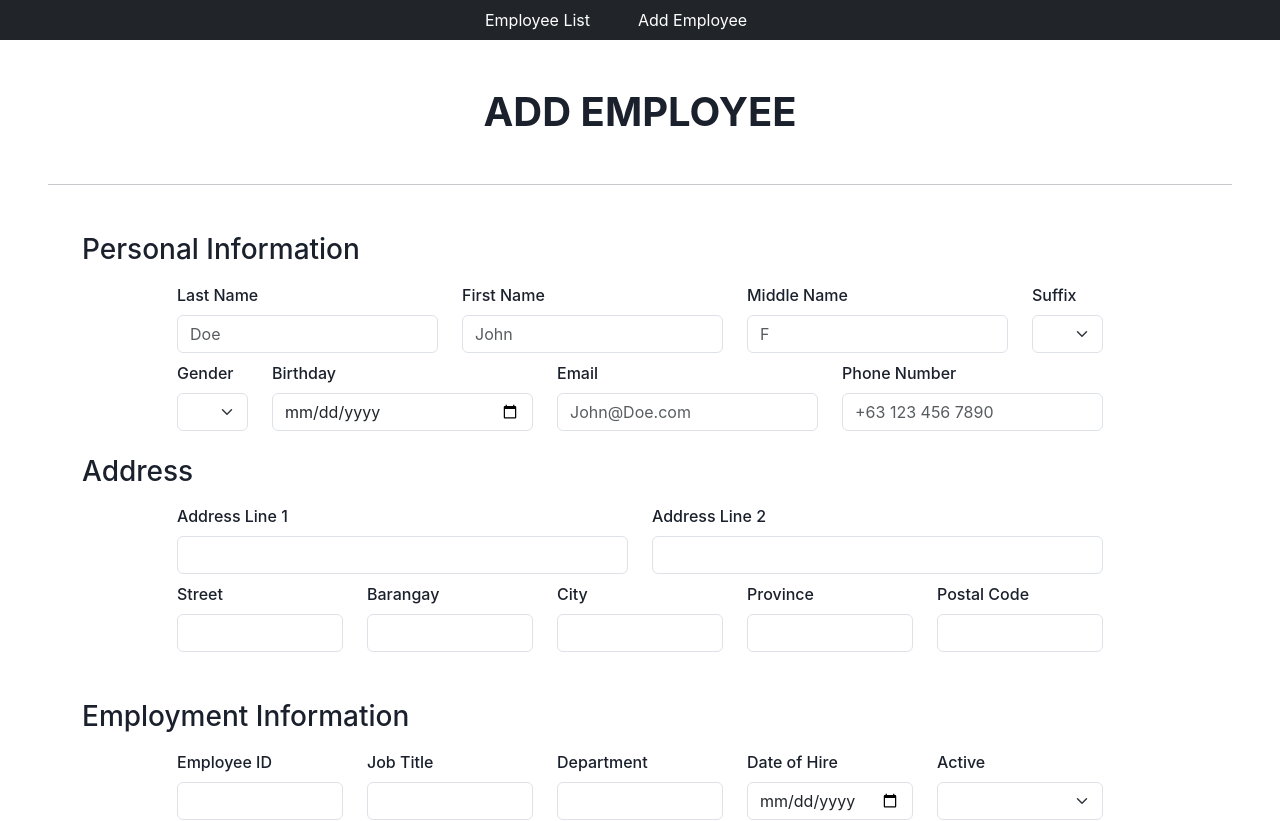
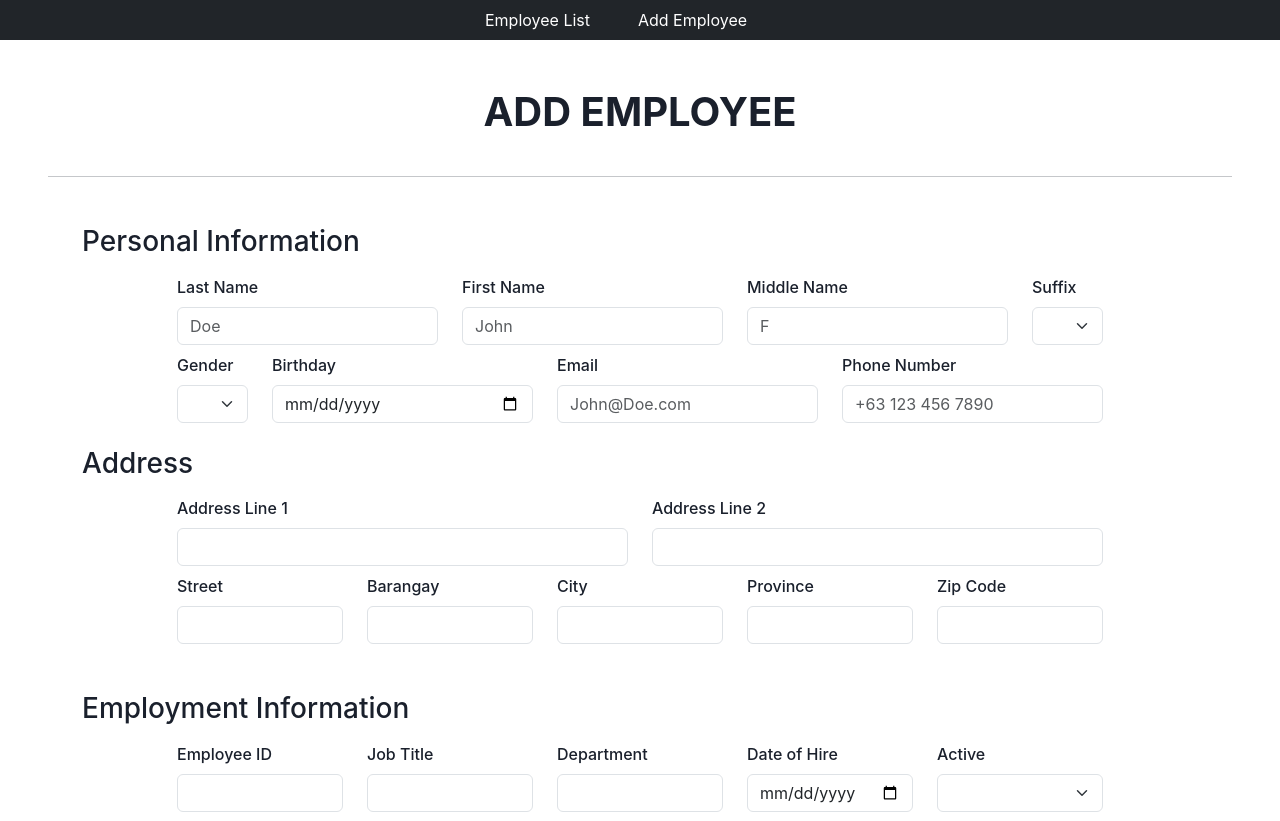
Before and after one commit to byrondones/Dones_Project4_Employee_Management_Dashboard, a React (Vite) app: page /addemployee in a window 1280 px wide. Shown: the top 821 px of the page. Built offline with nearby package versions, Linux system fonts and the light colour scheme.

Commit message:
changed texts "postal" to "zip"

```diff
--- a/src/Pages/AddEmployee.jsx
+++ b/src/Pages/AddEmployee.jsx
@@ -123,7 +123,7 @@ function AddEmployee(){
 
     return(
         <>
-        <h1 className="text-center mb-5 fw-bold">ADD EMPLOYEE</h1>
+        <h1 className="text-center pb-4 fw-bold">ADD EMPLOYEE</h1>
         <hr />
         {/* Form */}
             <div className="container">
@@ -322,7 +322,7 @@ function AddEmployee(){
                     </div>
 
                     <div className="col-sm-2">
-                        <label htmlFor="postal" className="form-label fw-medium">Postal Code</label>
+                        <label htmlFor="postal" className="form-label fw-medium">Zip Code</label>
                         <input type="number" id="postal" className="form-control"
                         onChange={
                             (e)=>setEmployee({
@@ -625,7 +625,7 @@ function AddEmployee(){
                     Barangay: {`${employee.barangay}`} <br />
                     City: {`${employee.city}`} <br />
                     Province: {`${employee.province}`} <br />
-                    Postal: {`${employee.postal}`} <br />
+                    Zip Code: {`${employee.postal}`} <br />
                 </p>
 
                 <p>
```
